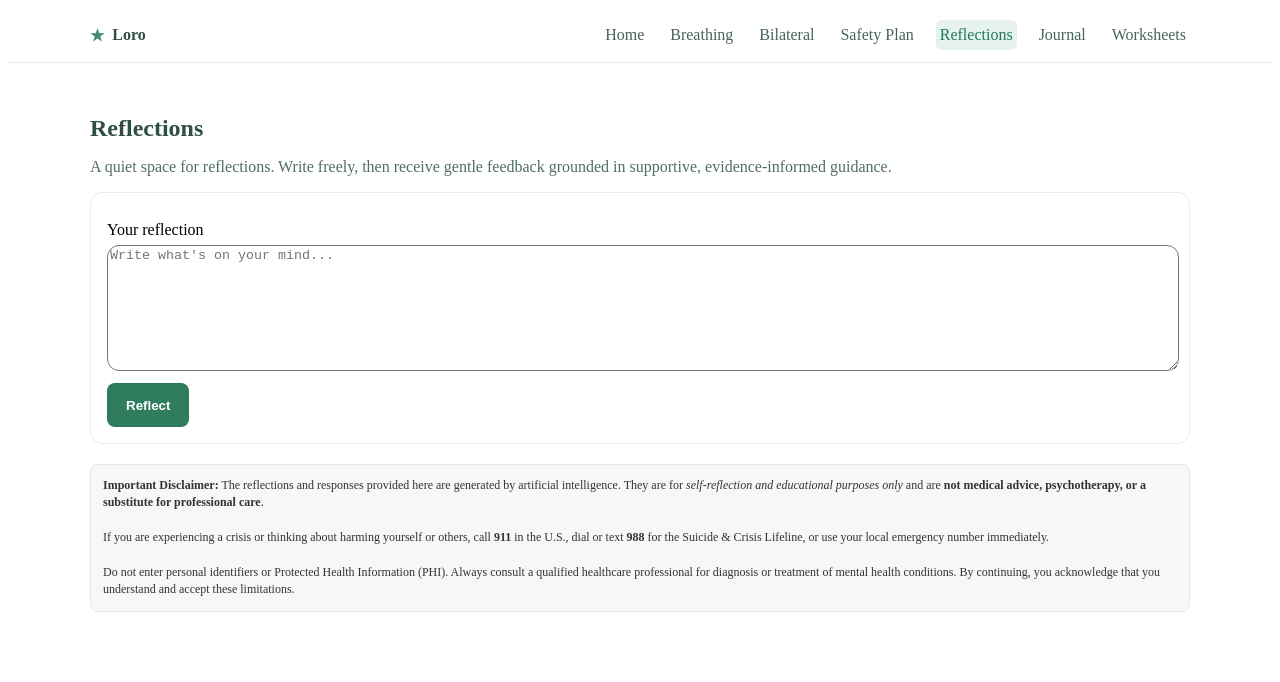
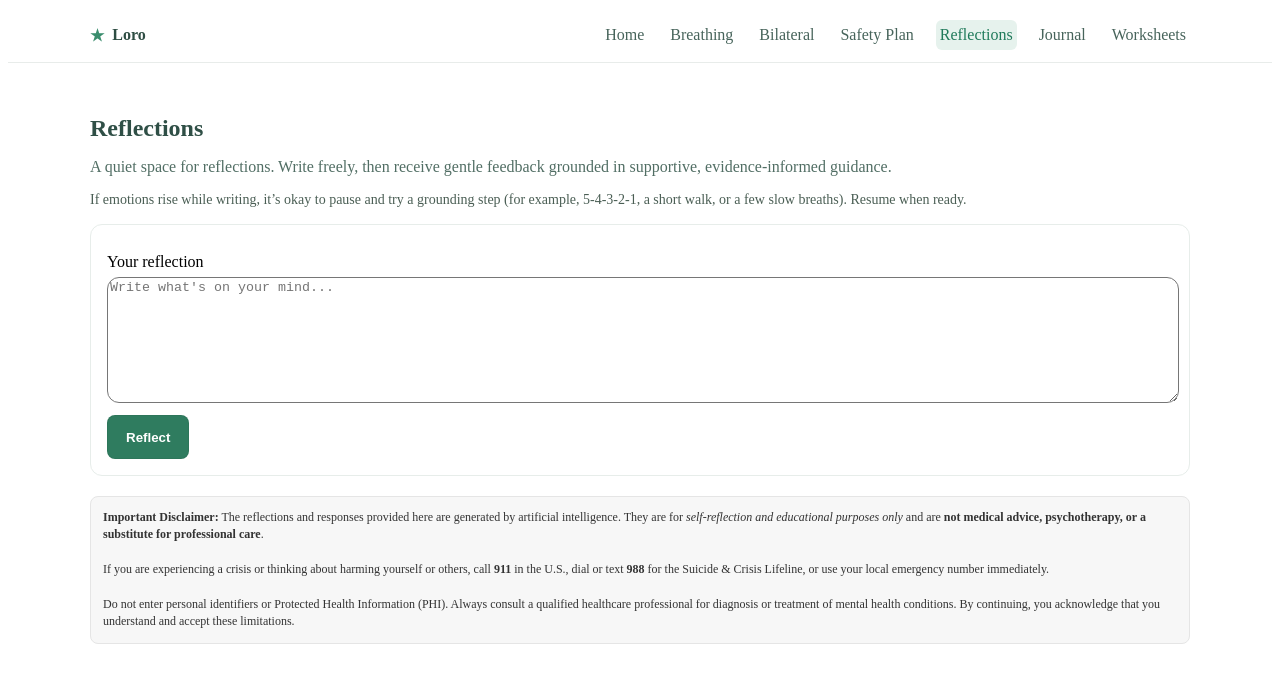
Before and after one commit to fairwjl/loro-app, a React (Vite) app in the folder client/: page /reflections in a window 1280 px wide. Shown: the top 682 px of the page. Built offline with nearby package versions, Linux system fonts and the light colour scheme.

Commit message:
Re-add safety microcopy below intro on Reflections page

```diff
--- a/client/src/pages/ReflectionsPage.jsx
+++ b/client/src/pages/ReflectionsPage.jsx
@@ -44,6 +44,12 @@ export default function Journal() {
       <p className="card-text">
         A quiet space for reflections. Write freely, then receive gentle feedback
         grounded in supportive, evidence-informed guidance.
+      </p>
+
+      {/* NEW: gentle safety microcopy */}
+      <p className="note" style={{ marginTop: 6, color: "#4a5e54" }}>
+        If emotions rise while writing, it’s okay to pause and try a grounding step
+        (for example, 5-4-3-2-1, a short walk, or a few slow breaths). Resume when ready.
       </p>
 
       <div className="panel">
```
